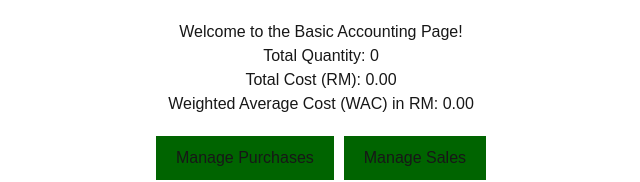
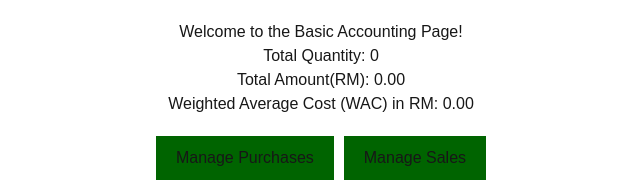
Before and after one commit to WolfsParadise5/BukkuCodingAssignmentTest1, a Next.js app: page / in a window 1280 px wide. Shown: the top 182 px of the page, without its empty margins (319-959 px from the left). Built offline with nearby package versions, Linux system fonts and the light colour scheme.

Commit message:
fix front-end variable highlight

```diff
--- a/src/app/page.js
+++ b/src/app/page.js
@@ -42,7 +42,7 @@ const MainPage = () => {
             {isDataLoaded ? (
                 <div className="status_data" style={{ marginBottom: "20px" }}>
                     <h2>Total Quantity: {totalQuantity}</h2>
-                    <h2>Total Cost (RM): {totalCost.toFixed(2)}</h2>
+                    <h2>Total Amount(RM): {totalCost.toFixed(2)}</h2>
                     <h2>Weighted Average Cost (WAC) in RM: {calculateWAC(totalQuantity, totalCost)}</h2>
                 </div>
             ) : (
```
